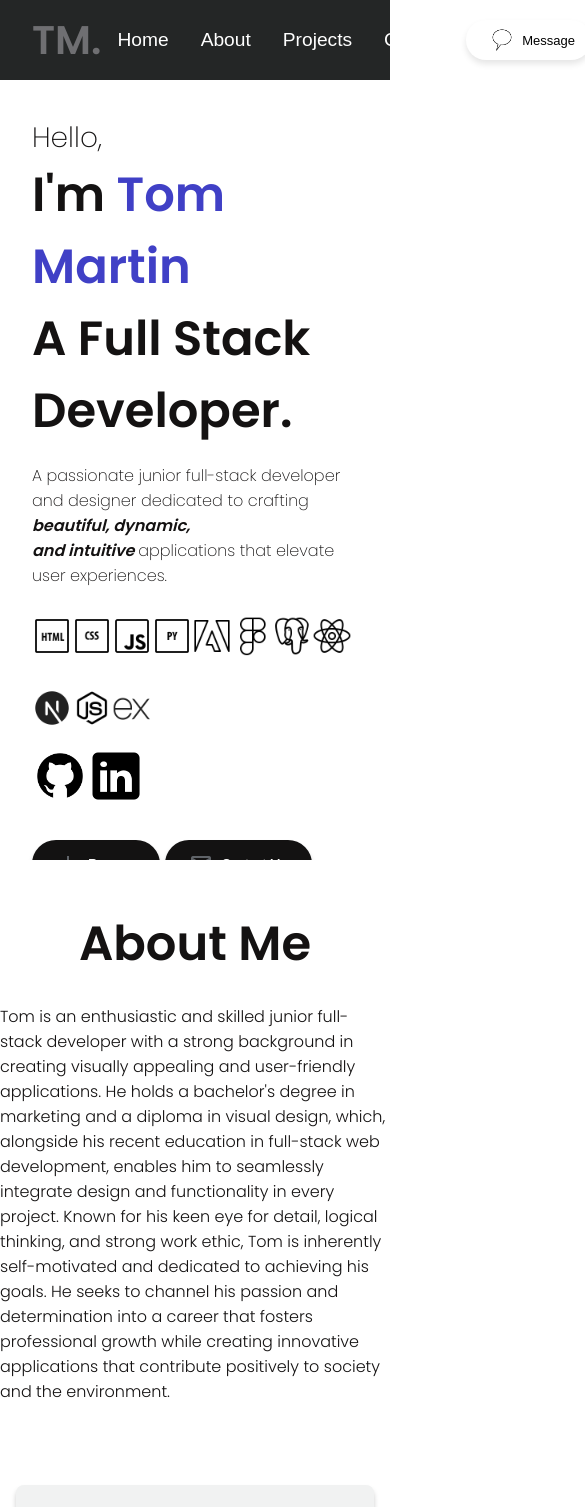
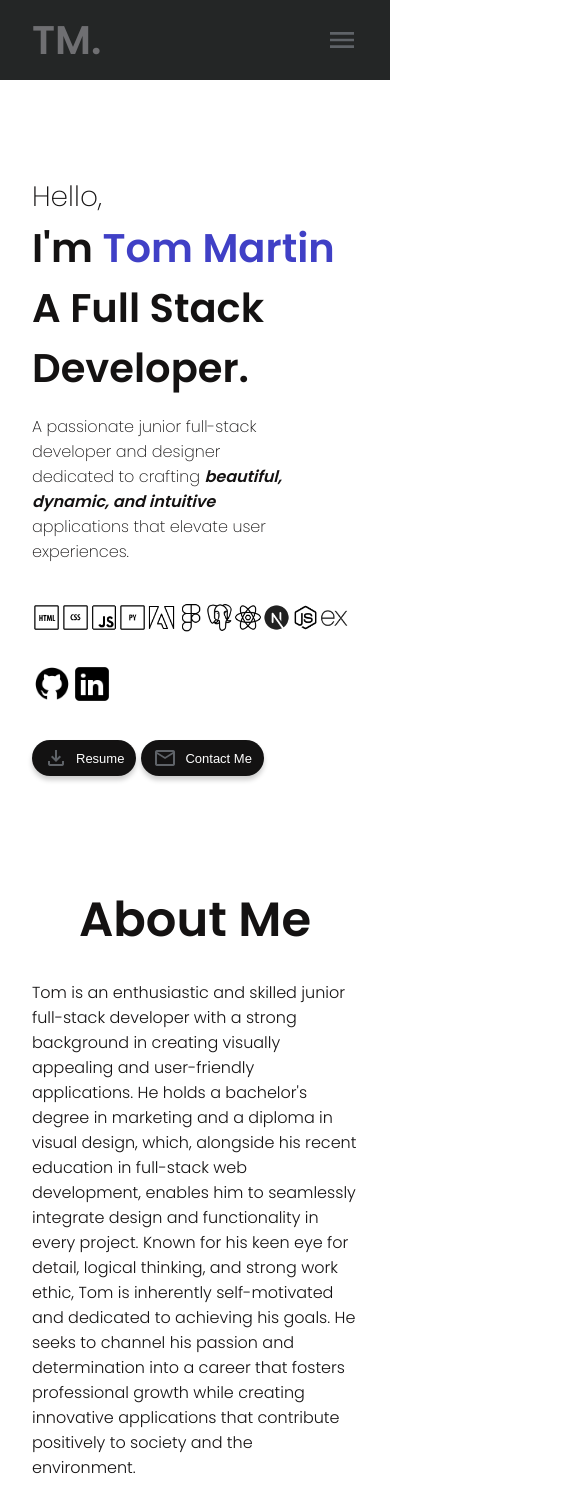
Before and after one commit to TommyMart/react-portfolio, a React (Create React App) app: page / in a window 390 px wide. Shown: the top 1507 px of the page, 585 px wide, since content can reach past the window. Built offline with nearby package versions, Linux system fonts and the light colour scheme.

Commit message:
mobile styling

```diff
--- a/src/components/Contact/contact.css
+++ b/src/components/Contact/contact.css
@@ -8,11 +8,13 @@
   flex-direction: column;
   align-items: center;
   justify-content: center;
+  padding-bottom: 70px;
 }
 
 .contactPageTitle {
   font-size: 3rem;
-  margin-bottom: 1rem;
+  margin-bottom: 4rem;
+  margin-top: 3rem;
 }
 
 .contactDesc {
@@ -75,13 +77,17 @@
   align-items: center;
   justify-content: center;
   /* padding: 0 1rem; */
-  margin-top: 1rem;
+  margin-top: 2rem;
   border-radius: 2rem;
 }
 
 .acknowledge {
-  margin-top: 2rem;
+  margin-top: 4rem;
   font-weight: 200;
+  display: flex;
+  align-items: flex-end;
+  height: 100%; /* Ensure the container has height */
+  position: relative;
 }
 
 .contactInfo {
@@ -91,3 +97,24 @@
 .infoSection {
   margin: 3rem 2rem;
 }
+
+@media screen and (max-width: 720px) {
+  .contactPageTitle {
+    font-size: 2rem;
+    margin-bottom: 3rem;
+    margin-top: 3rem;
+  }
+  #contactPage {
+    padding-bottom: 0;
+  }
+  .infoSection {
+    margin: 2rem 1rem;
+    margin-bottom: 0;
+  }
+  .submitBtn {
+    margin-top: 1rem;
+  }
+  .acknowledge {
+    margin-top: 2rem;
+  }
+}
--- a/src/components/Intro/intro.css
+++ b/src/components/Intro/intro.css
@@ -73,6 +73,7 @@
   margin-top: 1rem;
   font-size: medium;
   font-weight: 100;
+  margin-right: 12rem;
 }
 
 .techLogoWrapper {
@@ -171,3 +172,29 @@
   display: flex;
   gap: 5px;
 }
+
+@media screen and (max-width: 530px) {
+  .introText {
+    font-size: 2.5rem;
+  }
+  .techLogos {
+    margin-bottom: 0rem;
+    height: 1.8rem;
+  }
+  .techLinks {
+    height: 2.5rem;
+  }
+  .btn {
+    padding: 6px 12px;
+  }
+  .introContent {
+    margin-top: 0rem;
+  }
+  .introPara {
+    margin-right: 4rem;
+  }
+  .introContent {
+    justify-content: flex-start;
+    margin-top: 6rem;
+  }
+}
--- a/src/components/Intro/intro.js
+++ b/src/components/Intro/intro.js
@@ -24,8 +24,8 @@ const Intro = () => {
 
         <div className='introContent'>
             <span className='hello'>Hello, </span>
-            <span className='introtext'>I'm <span className='introName'>Tom Martin</span> <br />A Full Stack Developer.</span>
-            <p className='introPara'>A passionate junior full-stack developer and designer dedicated to crafting <b><i>beautiful, dynamic, <br/>and intuitive </i></b>applications that elevate user experiences.</p>
+            <span className='introText'>I'm <span className='introName'>Tom Martin</span> <br />A Full Stack Developer.</span>
+            <p className='introPara'>A passionate junior full-stack developer and designer dedicated to crafting <b><i>beautiful, dynamic, and intuitive </i></b>applications that elevate user experiences.</p>
 
             <div className='techLogoWrapper'>
               <img src={html} alt='HTML' className='techLogos' />
--- a/src/components/NavBar/navbar.css
+++ b/src/components/NavBar/navbar.css
@@ -84,3 +84,49 @@
   height: 2.5rem;
   width: 2.5rem;
 }
+
+.active {
+  color: rgb(64, 64, 198);
+  padding-bottom: 0.5rem;
+  border-bottom: 3px solid rgb(64, 64, 198);
+}
+
+.mobMenu {
+  display: none;
+  object-fit: cover;
+  height: 2rem;
+  cursor: pointer;
+}
+
+.navMenu {
+  position: absolute;
+  top: 4rem;
+  right: 2rem;
+  z-index: 2;
+  display: flex;
+  flex-direction: column;
+  padding: 0.5rem;
+  height: fit-content;
+  min-width: 15rem;
+  background: rgb(188, 186, 186);
+  border-radius: 1rem;
+}
+
+.listItem {
+  color: rgb(64, 64, 198);
+  padding: 0.5rem 3rem;
+  margin: 0.25rem;
+  background: rgb(234, 233, 233);
+}
+
+@media screen and (max-width: 720px) {
+  .mobMenu {
+    display: flex;
+  }
+  .desktopMenu {
+    display: none;
+  }
+  .desktopMenuBtn {
+    display: none;
+  }
+}
--- a/src/components/NavBar/navbar.js
+++ b/src/components/NavBar/navbar.js
@@ -1,11 +1,14 @@
-import React from 'react';
+import React, { useState } from 'react';
 import './navbar.css';
 import contactImg from '../../assets/speech-bubble.png'
 import { Link } from 'react-scroll';
-import mail from '../../assets/mail.png'
+import menu from '../../assets/menu.png'
+
 
 
 const Navbar = () => {
+  const [showMenu, setShowMenu] = useState(false)
+
   return (
     <nav className='navbar'>
       <section className='navbar-content'>
@@ -46,6 +49,7 @@ const Navbar = () => {
       </Link>
 
       <Link
+
         activeClass='active'
         to='contact'
         spy={true}
@@ -65,6 +69,56 @@ const Navbar = () => {
             Message
         </button>
       </section>
+      <div className='navMenu' style={{display: showMenu? 'flex' : 'none'}}>
+      <Link
+        activeClass='active'
+        to='intro'
+        spy={true}
+        smooth={true}
+        offset={-100}
+        duration={500}
+        className='listItem' onClick={() =>setShowMenu(false)} >
+        Home
+      </Link>
+
+      <Link
+        activeClass='active'
+        to='skills'
+        spy={true}
+        smooth={true}
+        offset={-100}
+        duration={500}
+        className='listItem' onClick={() =>setShowMenu(false)} >
+        About
+      </Link>
+
+      <Link
+        activeClass='active'
+        to='projects'
+        spy={true}
+        smooth={true}
+        offset={-100}
+        duration={500}
+        className='listItem' onClick={() =>setShowMenu(false)} >
+        Projects
+      </Link>
+
+      <Link
+
+        activeClass='active'
+        to='contact'
+        spy={true}
+        smooth={true}
+        offset={-100}
+        duration={500}
+        className='listItem' onClick={() =>setShowMenu(false)} >
+        Contact
+      </Link>
+    </div>
+    <img
+        src={menu} alt='Menu' className='mobMenu' onClick={() => setShowMenu(!showMenu)}
+
+        />
     </nav>
   )
 }
--- a/src/components/Skills/skills.css
+++ b/src/components/Skills/skills.css
@@ -22,7 +22,7 @@
   font-weight: 300;
   font-size: 1rem;
   max-width: 50rem;
-  /* padding: 0 2rem; */
+  padding: 0 2rem;
   /* margin: 1 5rem; */
   /* margin: 1.5rem; */
   text-align: left;
@@ -56,4 +56,17 @@
 .skillBarText > p {
   font-size: 0.9rem;
   font-weight: 200;
+  padding: 0;
 }
+
+@media screen and (max-width: 530px) {
+  .skillBar {
+    margin: 2rem;
+  }
+  .skillBars {
+    margin: 0 0rem;
+  }
+  .skillTitle {
+    padding-top: 1.5rem;
+  }
+}
--- a/src/components/projects/projects.css
+++ b/src/components/projects/projects.css
@@ -133,3 +133,12 @@
   margin: 0.5rem;
   border-radius: 2rem;
 }
+
+@media screen and (max-width: 530px) {
+  .projectBar {
+    width: 100vw;
+    max-width: 100vw;
+
+    margin: 2rem;
+  }
+}
```
Also changed, not shown: src/assets/menu.png (added), 1 other file (tests, documents, lock files or other folders).
